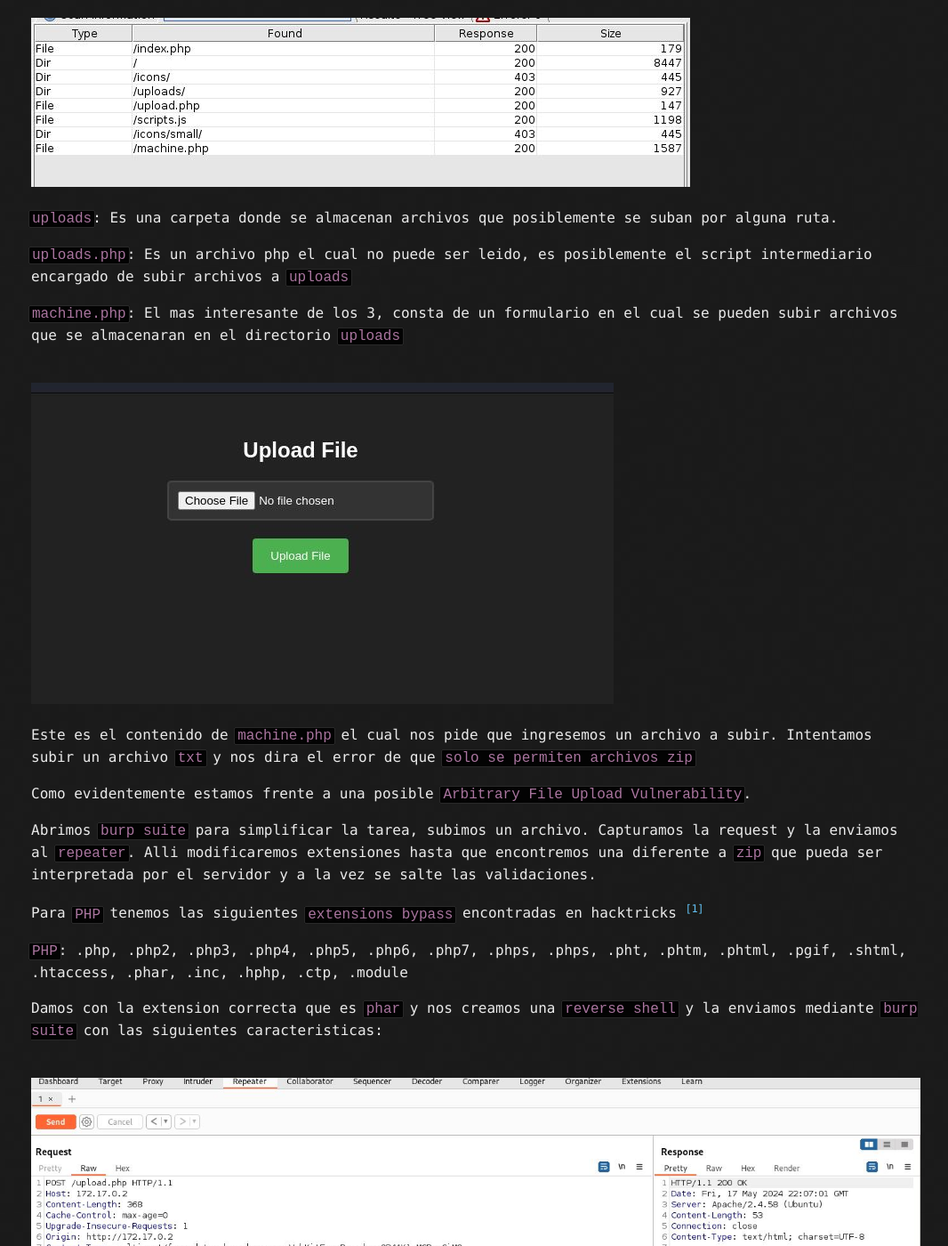
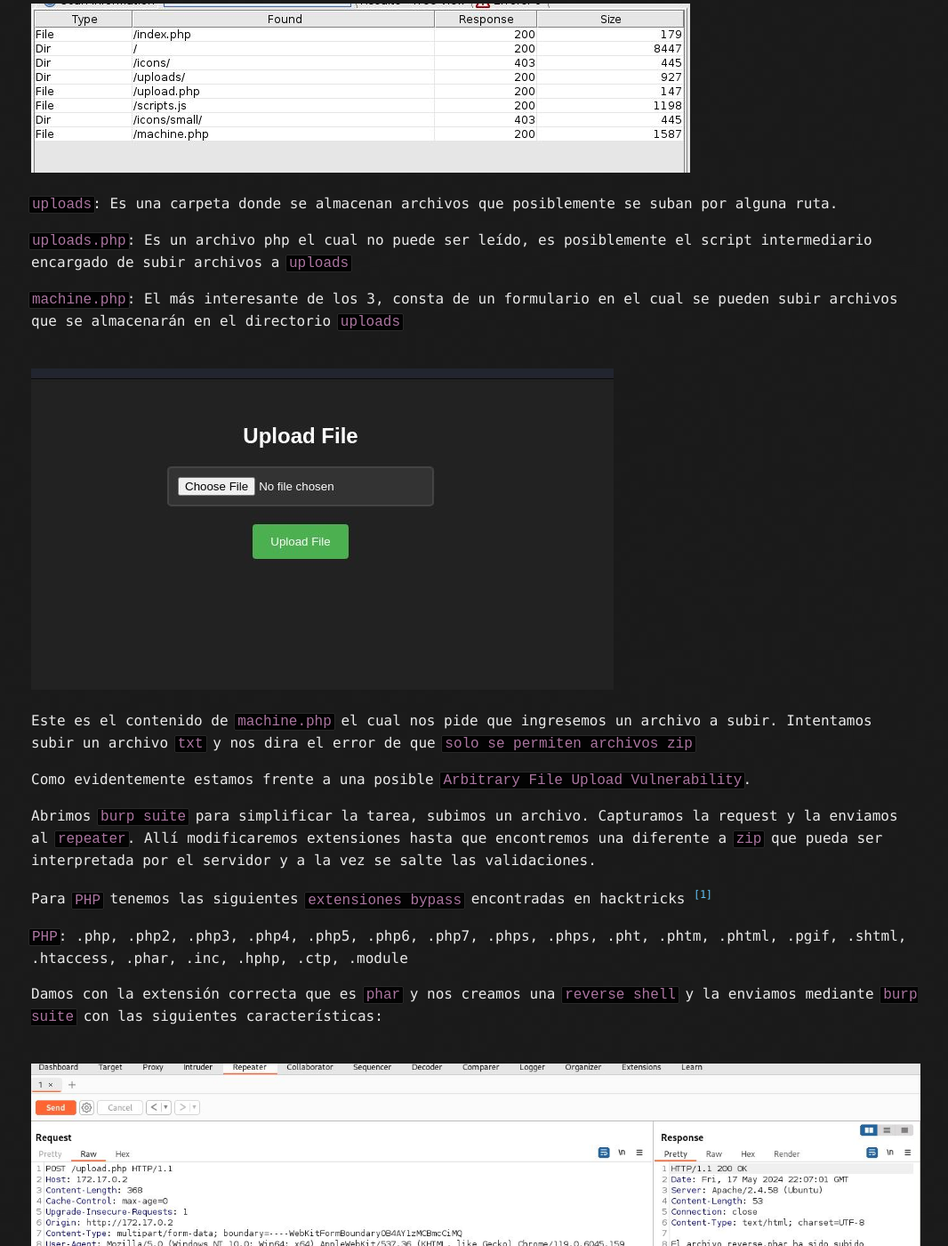
Before and after one commit to RubelPerez/rubelperez.github.io, a Jekyll site: the page built from blog/_posts/2024-05-18-dockerlabs-es-maquina-dockerlabs.md, in a window 1280 px wide and 1400 px high, scrolled down 4489 px. Shown: the whole window at 89% size, without its empty margins (105-1171 px from the left). Built offline with Jekyll 4.4.1, drawn with Linux system fonts in a browser that asks for light colours; some of the changed text lies outside the part shown.

Commit message:
fix grammar

````diff
--- a/blog/_posts/2024-05-18-dockerlabs-es-maquina-dockerlabs.md
+++ b/blog/_posts/2024-05-18-dockerlabs-es-maquina-dockerlabs.md
@@ -7,9 +7,13 @@ image: /blog/assets/dockerlabs.es_dockerlabs/portada.png
 ---
 
 
+
+
 <br>
 ![](/blog/assets/dockerlabs.es_dockerlabs/portada.png)
 <br>
+
+
 
 
 ### Descripción
@@ -17,12 +21,21 @@ image: /blog/assets/dockerlabs.es_dockerlabs/portada.png
 <br>
 En este writeup, detallamos nuestro proceso de vulneración de una máquina en nuestro laboratorio de pentesting. Utilizamos herramientas como DirBuster para realizar una enumeración de directorios y archivos sensibles. Descubrimos una vulnerabilidad en la subida de archivos que nos permitió ejecutar un shell reverso con Netcat. Posteriormente, logramos una escalada de privilegios en un sistema Linux mediante la explotación de configuraciones incorrectas de sudo. Este writeup cubre todas las etapas del ataque, desde la recolección de información hasta la obtención de acceso root, proporcionando una visión completa de las técnicas y herramientas empleadas en el proceso.
 
+
 ### Enlace de Lab:
 [dockerlabs.es: Dockerlabs](https://www.dockerlabs.es/).
 
 
+
+
 ### Dificultad:
 Fácil.
+
+
+
+
+
+
 
 
 
@@ -34,7 +47,11 @@ Fácil.
 <br>
 
 
+
+
 Para iniciar el proceso de `vulnerar` esta máquina, lo primero que haremos es con ayuda de `nmap` ver a qué nos estamos enfrentando.
+
+
 
 
 ``` shell
@@ -43,25 +60,41 @@ nmap -p- -Pn  -sS --min-rate 5000 --open 172.17.0.2 -oX report.xml -v
 donde:
 
 
+
+
 `-p-`: Escanea todos los puertos existentes (0-65365)
+
+
 
 
 `-Pn`: Evita que `nmap` realice un descubrimiento de host antes de realizar el escaneo
 
 
+
+
 `-sS`: Realiza un escaneo de puertos TCP mediante un escaneo SYN. Esto implica enviar un paquete SYN y esperar una respuesta; si el puerto está abierto, el host responderá con un paquete SYN-ACK
+
+
 
 
 `--min-rate`: Configura la tasa mínima de paquetes enviados a 5000 paquetes por segundo. Esto acelera el escaneo, ya que `nmap` enviará paquetes a una tasa muy alta
 
 
+
+
 `--open`: Esta opción le indica a `nmap` que sólo muestre los puertos que están abiertos.
+
+
 
 
 `-oX`: Guarda la salida del escaneo en un archivo XML llamado `report.xml`
 
 
+
+
 `-v`: Aumenta la verbosidad de la salida de `nmap`, proporcionando más detalles sobre lo que está haciendo `nmap`.
+
+
 
 
 <br>
@@ -69,10 +102,16 @@ donde:
 <br>
 
 
+
+
 Obtenemos 1 puerto abierto, `80 -> http`  .
 
 
+
+
 Ahora es momento de ver con qué versiones nos estamos enfrentando de cada servicio. Para ello implementamos el código:
+
+
 
 
 ```shell
@@ -80,21 +119,30 @@ nmap -sCV -p80 172.17.0.2-oN ports_version
 ```
 
 
+
+
 Donde:
 
 
+
+
 **`-sC`**Esta opción le dice a `nmap` que ejecute scripts predeterminados contra los puertos encontrados.
+ **`-sV`**: Le indica a `nmap` que intente determinar la versión de los servicios que se están ejecutando en los puertos abiertos.
 
-**`-sV`**: Le indica a `nmap` que intente determinar la versión de los servicios que se están ejecutando en los puertos abiertos.
+
 
 
 >*sCV es la combinación de ambos comandos*.
+
 
 <br>
 ![](/blog/assets/dockerlabs.es_dockerlabs/paso_2.JPG)
 <br>
 
+
 Nos fijamos que tiene un puerto abierto.
+
+
 
 
 `puerto 80`: servicio http
@@ -129,29 +192,44 @@ Encontramos varias rutas interesantes:
 <br>
 
 
+
+
 `uploads`: Es una carpeta donde se almacenan archivos que posiblemente se suban por alguna ruta.
 
-`uploads.php`: Es un archivo php el cual no puede ser leido, es posiblemente el script intermediario encargado de subir archivos a `uploads`
 
-`machine.php`: El mas interesante de los 3, consta de un formulario en el cual se pueden subir archivos que se almacenaran en el directorio `uploads`
+`uploads.php`: Es un archivo php el cual no puede ser leído, es posiblemente el script intermediario encargado de subir archivos a `uploads`
+
+
+`machine.php`: El más interesante de los 3, consta de un formulario en el cual se pueden subir archivos que se almacenarán en el directorio `uploads`
+
 
 <br>
 ![](/blog/assets/dockerlabs.es_dockerlabs/paso_6.JPG)
 <br>
 
+
 Este es el contenido de `machine.php` el cual nos pide que ingresemos un archivo a subir. Intentamos subir un archivo `txt` y nos dira el error de que `solo se permiten archivos zip`
+
+
 
 
 Como evidentemente estamos frente a una posible `Arbitrary File Upload Vulnerability`.
 
-Abrimos `burp suite` para simplificar la tarea, subimos un archivo. Capturamos la request y la enviamos al `repeater`. Alli modificaremos extensiones hasta que encontremos una diferente a `zip` que pueda ser interpretada por el servidor y a la vez se salte las validaciones.
 
-Para `PHP` tenemos las siguientes `extensions bypass` encontradas en hacktricks [^1]
+Abrimos `burp suite` para simplificar la tarea, subimos un archivo. Capturamos la request y la enviamos al `repeater`. Allí modificaremos extensiones hasta que encontremos una diferente a `zip` que pueda ser interpretada por el servidor y a la vez se salte las validaciones.
+
+
+Para `PHP` tenemos las siguientes `extensiones bypass` encontradas en hacktricks [^1]
+
 
 `PHP`: .php, .php2, .php3, .php4, .php5, .php6, .php7, .phps, .phps, .pht, .phtm, .phtml, .pgif, .shtml, .htaccess, .phar, .inc, .hphp, .ctp, .module
 
 
-Damos con la extension correcta que es `phar` y nos creamos una `reverse shell` y la enviamos mediante `burp suite` con las siguientes caracteristicas:
+
+
+Damos con la extensión correcta que es `phar` y nos creamos una `reverse shell` y la enviamos mediante `burp suite` con las siguientes características:
+
+
 
 
 <br>
@@ -193,72 +283,98 @@ export TERM=xterm
 export SHELL=bash
 ```
 
+
 Si hacemos nano, vi o cat, la pantalla nos aparecerá pequeña y no podremos crear archivos con total libertad. Para ello, corremos lo siguiente:
 
+
 Abrimos una terminal nueva y corremos:
+
 
 ```bash
 stty size
 ```
+
 
 <br>
 ![](/blog/assets/dockerlab.es_upload/bash.png)
 <br>
 Nos aparecerán dos números, el primero corresponde a las `rows` y el segundo a `columns`.
 
+
 Abrimos la `reverse shell` y corremos el siguiente código:
+
 
 ```bash
 stty rows 24 columns 128
 ```
 
+
 Buscando formas para `escalar privilegios` corremos el comando `sudo -l`.
+
 
 <br>
 ![](/blog/assets/dockerlabs.es_dockerlabs/paso_12.JPG)
 <br>
 
+
 vemos que tenemos acceso como `sudo` a unos binarios que pueden leer archivos con permisos de `root`.
 
 
-Vamos a las rutas mas comunes donde puede haber algo de informacion y en `/opt/` encontramos algo interesante:
+
+
+Vamos a las rutas más comunes donde puede haber algo de información y en `/opt/` encontramos algo interesante:
 <br>
 ![](/blog/assets/dockerlabs.es_dockerlabs/paso_11.JPG)
 <br>
 
 
-Vamos a GTFObins[^2] y vemos como explotar estos binarios
+
+
+Vamos a GTFObins[^2] y vemos cómo explotar estos binarios
+
 
 ```shell
 LFILE=file_to_read
 sudo cut -d "" -f1 "$LFILE"
 ```
 
+
 Pues corremos el comando
+
 
 ```shell
 sudo /usr/bin/cut -d "" -f1 "/root/clave.txt"
 ```
 
+
 <br>
 ![](/blog/assets/dockerlabs.es_dockerlabs/paso_13.JPG)
 <br>
 
+
 Obtenemos la clave de `root` la cual es `dockerlabsmolamogollon123`
 
 
+
+
 Intentamos hacer login como `root` y la `password` encontrada
+
 
 <br>
 ![](/blog/assets/dockerlabs.es_dockerlabs/paso_14.JPG)
 <br>
 
 
+
+
 y somos usuarios `root`
+
+
 
 
 ### _Referencias_
 * * *
 [^1]: [hacktricks: File extension Bypass](https://book.hacktricks.xyz/pentesting-web/file-upload)
 
+
 [^2]: [GTFObins](https://gtfobins.github.io/)
````
Also changed, not shown: other parts of blog/_posts/2024-05-18-dockerlabs-es-maquina-dockerlabs.md (+31 -4 lines).
